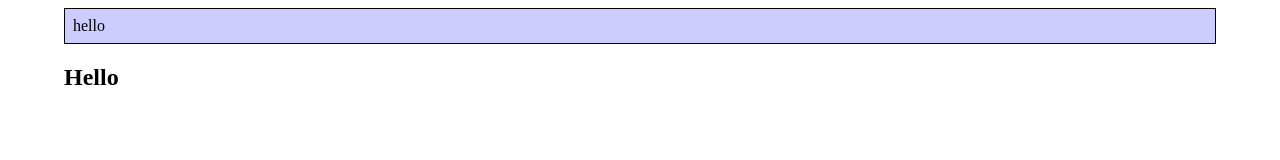
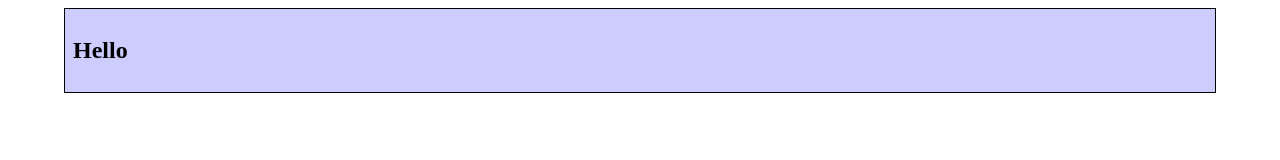
Before and after one commit to rbrtbrennan1/rbrtbrennan1.github.io, a plain HTML site: page index.html in a window 1280 px wide. Drawn offline with Linux system fonts and the light colour scheme.

Commit message:
Update index.html

```diff
--- a/index.html
+++ b/index.html
@@ -1,9 +1,9 @@
 <html>
-  <div>hello</div>
+
   <header>
   <link href="Style1.css" rel="stylesheet"  type="text/css">
 
-   <h2 class=”Title”>Hello</h2>
+   <div><h2 class=”Title”>Hello</h2></div>
 
 
 
```
